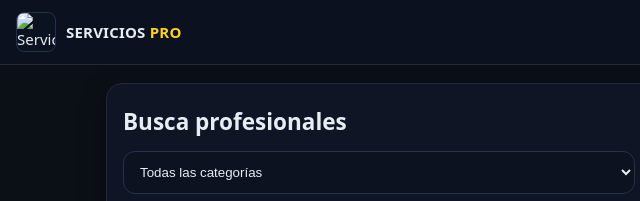
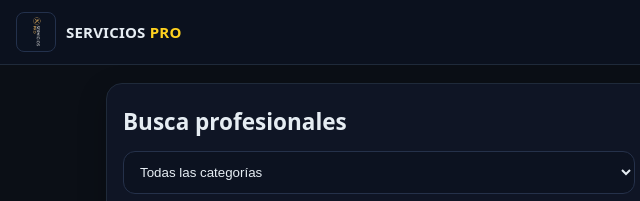
Before and after one commit to eliezelapolinaris2017-lab/Profesionales-en-l-nea-, a plain HTML site: page index.html in a window 1280 px wide. Shown: the top 201 px of the page, 0-640 px from the left. Drawn offline with Linux system fonts and the light colour scheme; no server answers.

Commit message:
Update index.html

```diff
--- a/index.html
+++ b/index.html
@@ -10,7 +10,7 @@
   <!-- HEADER -->
   <header class="topbar">
     <div class="brand">
-      <img id="logoImg" class="logo" src="img/logo.png" alt="ServiciosPRO" />
+      <img id="logoImg" class="logo" src="logo.png" alt="ServiciosPRO" />
       <span class="brand-name">SERVICIOS <span class="brand-accent">PRO</span></span>
     </div>
 
```
